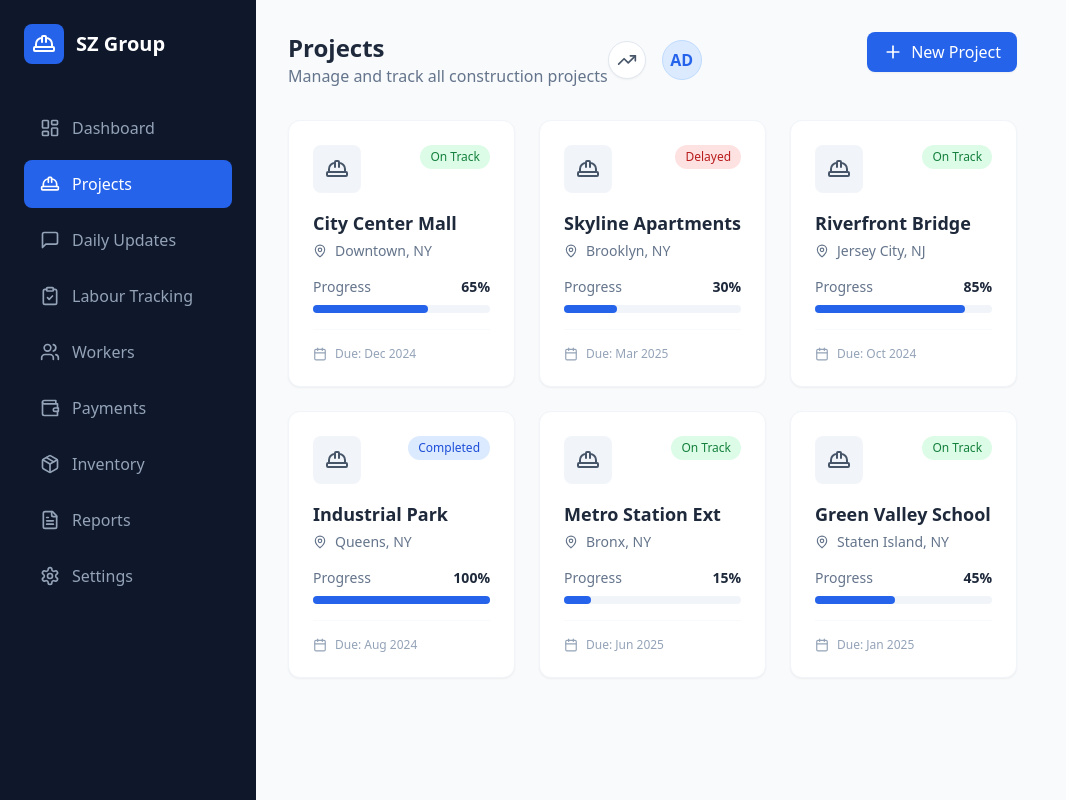
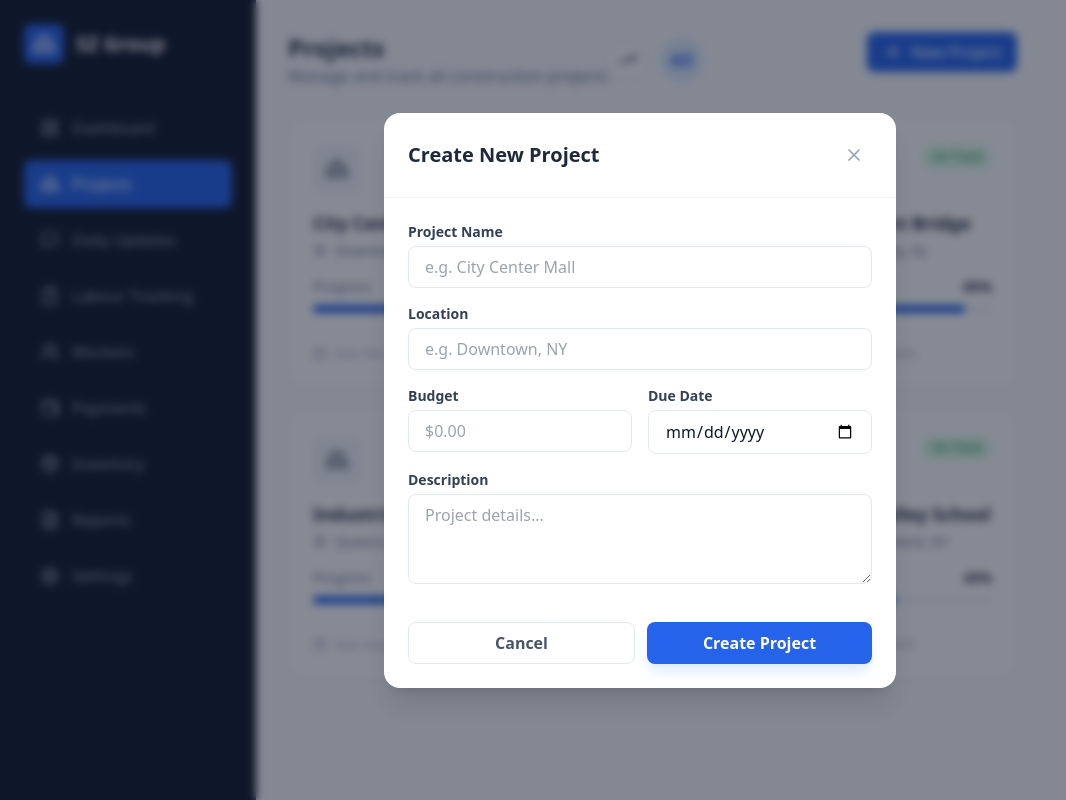
Before and after one commit to Farhan-Coder112/SZ-Construction-Management, a React (Vite) app: page /projects in a window 1280 px wide. Both pictures are taken after a click on the button "New Project". Shown: the whole page, without its empty margins (0-1066 px from the left). Built offline with nearby package versions, Linux system fonts and the light colour scheme.

Commit message:
[dyad] Implementing Project Creation Modal and Form - wrote 3 file(s)

```diff
--- /dev/null
+++ b/src/components/Modal.tsx
@@ -0,0 +1,34 @@
+import React from 'react';
+import { X } from 'lucide-react';
+
+interface ModalProps {
+  isOpen: boolean;
+  onClose: () => void;
+  title: string;
+  children: React.ReactNode;
+}
+
+const Modal = ({ isOpen, onClose, title, children }: ModalProps) => {
+  if (!isOpen) return null;
+
+  return (
+    <div className="fixed inset-0 z-[60] flex items-center justify-center p-4 bg-slate-900/50 backdrop-blur-sm">
+      <div className="bg-white rounded-2xl shadow-xl w-full max-w-lg overflow-hidden animate-in fade-in zoom-in duration-200">
+        <div className="flex items-center justify-between p-6 border-b border-slate-100">
+          <h3 className="text-xl font-bold text-slate-800">{title}</h3>
+          <button
+            onClick={onClose}
+            className="p-2 hover:bg-slate-100 rounded-full text-slate-400 transition-colors"
+          >
+            <X size={20} />
+          </button>
+        </div>
+        <div className="p-6 max-h-[80vh] overflow-y-auto">
+          {children}
+        </div>
+      </div>
+    </div>
+  );
+};
+
+export default Modal;
--- /dev/null
+++ b/src/components/ProjectForm.tsx
@@ -0,0 +1,79 @@
+import React from 'react';
+
+interface ProjectFormProps {
+  onSubmit: (data: any) => void;
+  onCancel: () => void;
+}
+
+const ProjectForm = ({ onSubmit, onCancel }: ProjectFormProps) => {
+  const handleSubmit = (e: React.FormEvent) => {
+    e.preventDefault();
+    // In a real app, we'd collect form data here
+    onSubmit({});
+  };
+
+  return (
+    <form onSubmit={handleSubmit} className="space-y-4">
+      <div>
+        <label className="block text-sm font-semibold text-slate-700 mb-1">Project Name</label>
+        <input
+          type="text"
+          placeholder="e.g. City Center Mall"
+          className="w-full px-4 py-2 rounded-lg border border-slate-200 focus:outline-none focus:ring-2 focus:ring-blue-500"
+          required
+        />
+      </div>
+      <div>
+        <label className="block text-sm font-semibold text-slate-700 mb-1">Location</label>
+        <input
+          type="text"
+          placeholder="e.g. Downtown, NY"
+          className="w-full px-4 py-2 rounded-lg border border-slate-200 focus:outline-none focus:ring-2 focus:ring-blue-500"
+          required
+        />
+      </div>
+      <div className="grid grid-cols-2 gap-4">
+        <div>
+          <label className="block text-sm font-semibold text-slate-700 mb-1">Budget</label>
+          <input
+            type="text"
+            placeholder="$0.00"
+            className="w-full px-4 py-2 rounded-lg border border-slate-200 focus:outline-none focus:ring-2 focus:ring-blue-500"
+          />
+        </div>
+        <div>
+          <label className="block text-sm font-semibold text-slate-700 mb-1">Due Date</label>
+          <input
+            type="date"
+            className="w-full px-4 py-2 rounded-lg border border-slate-200 focus:outline-none focus:ring-2 focus:ring-blue-500"
+          />
+        </div>
+      </div>
+      <div>
+        <label className="block text-sm font-semibold text-slate-700 mb-1">Description</label>
+        <textarea
+          rows={3}
+          placeholder="Project details..."
+          className="w-full px-4 py-2 rounded-lg border border-slate-200 focus:outline-none focus:ring-2 focus:ring-blue-500"
+        />
+      </div>
+      <div className="flex gap-3 pt-4">
+        <button
+          type="button"
+          onClick={onCancel}
+          className="flex-1 px-4 py-2 border border-slate-200 text-slate-600 font-semibold rounded-lg hover:bg-slate-50 transition-colors"
+        >
+          Cancel
+        </button>
+        <button
+          type="submit"
+          className="flex-1 px-4 py-2 bg-blue-600 text-white font-semibold rounded-lg hover:bg-blue-700 transition-colors shadow-lg shadow-blue-100"
+        >
+          Create Project
+        </button>
+      </div>
+    </form>
+  );
+};
+
+export default ProjectForm;
--- a/src/pages/Projects.tsx
+++ b/src/pages/Projects.tsx
@@ -1,10 +1,14 @@
-import React from 'react';
+import React, { useState } from 'react';
 import Sidebar from '../components/Sidebar';
 import Header from '../components/Header';
 import ProjectCard from '../components/ProjectCard';
+import Modal from '../components/Modal';
+import ProjectForm from '../components/ProjectForm';
 import { Plus } from 'lucide-react';
 
 const Projects = () => {
+  const [isModalOpen, setIsModalOpen] = useState(false);
+
   const projects = [
     { name: 'City Center Mall', location: 'Downtown, NY', status: 'On Track', progress: 65, dueDate: 'Dec 2024' },
     { name: 'Skyline Apartments', location: 'Brooklyn, NY', status: 'Delayed', progress: 30, dueDate: 'Mar 2025' },
@@ -20,7 +24,10 @@ const Projects = () => {
       <main className="flex-1 overflow-y-auto p-8">
         <div className="flex justify-between items-start">
           <Header title="Projects" subtitle="Manage and track all construction projects" />
-          <button className="bg-blue-600 text-white px-4 py-2 rounded-lg flex items-center gap-2 hover:bg-blue-700 transition-colors shadow-sm">
+          <button
+            onClick={() => setIsModalOpen(true)}
+            className="bg-blue-600 text-white px-4 py-2 rounded-lg flex items-center gap-2 hover:bg-blue-700 transition-colors shadow-sm"
+          >
             <Plus size={20} />
             <span>New Project</span>
           </button>
@@ -31,6 +38,17 @@ const Projects = () => {
             <ProjectCard key={index} {...project as any} />
           ))}
         </div>
+
+        <Modal
+          isOpen={isModalOpen}
+          onClose={() => setIsModalOpen(false)}
+          title="Create New Project"
+        >
+          <ProjectForm
+            onSubmit={() => setIsModalOpen(false)}
+            onCancel={() => setIsModalOpen(false)}
+          />
+        </Modal>
       </main>
     </div>
   );
```
